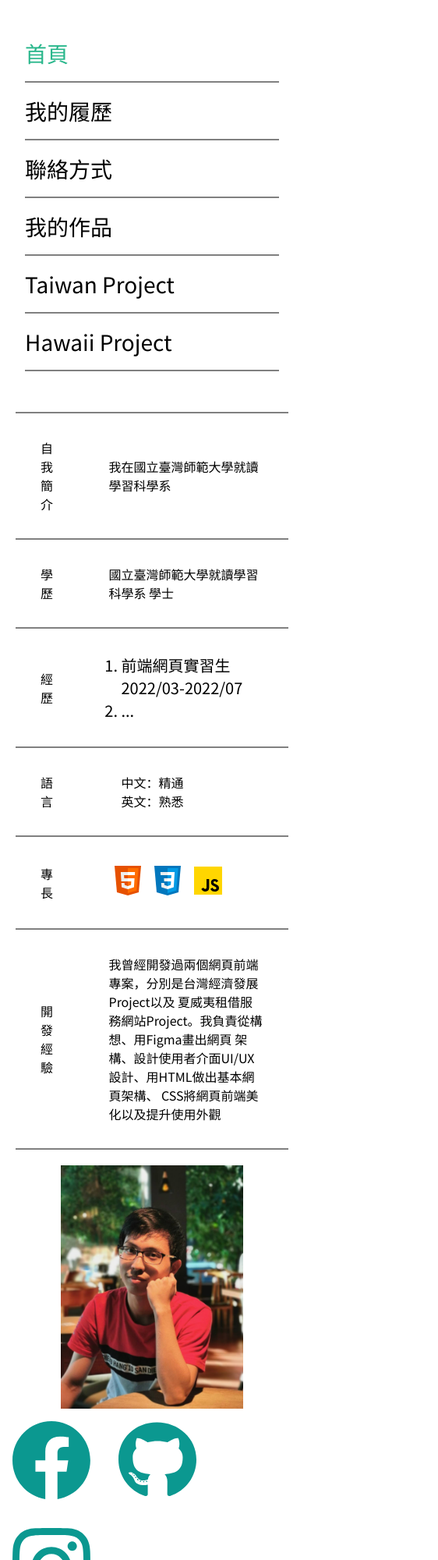
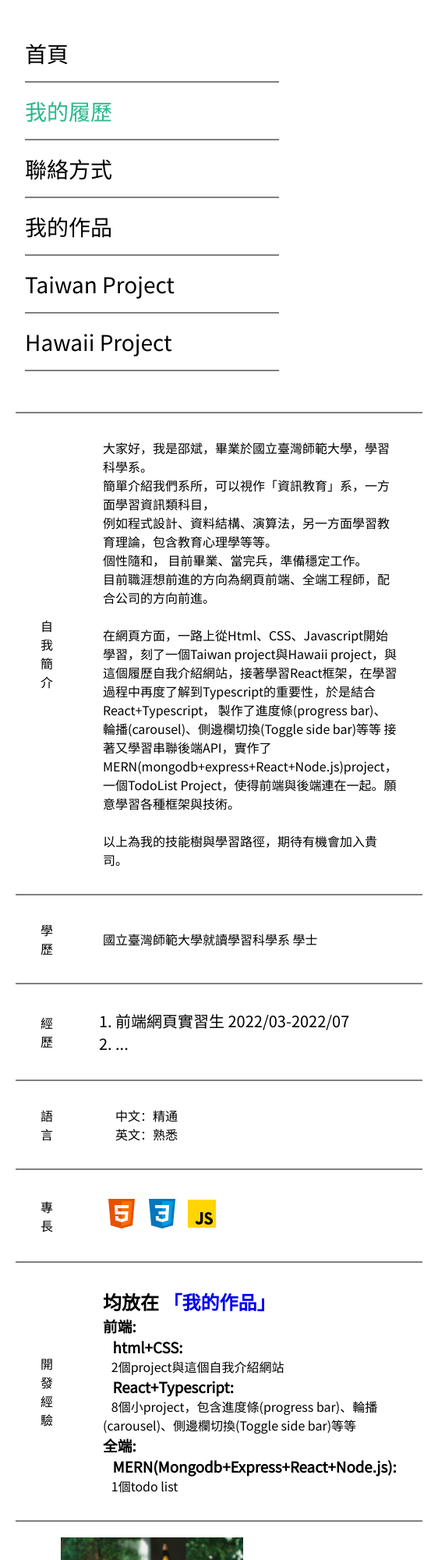
Before and after one commit to kuenpongfa221/project3_portfolioProject, a plain HTML site: page resume.html in a window 390 px wide. Shown: the top 2000 px of the page at 78% size, 562 px wide, since content can reach past the window. Drawn offline with Linux system fonts and the light colour scheme.

Commit message:
Fix change website bugs and update resume

```diff
--- a/resume.html
+++ b/resume.html
@@ -23,8 +23,8 @@
     <header>
       <nav>
         <ul>
-          <li><a class="active" href="#">首頁</a></li>
-          <li><a href="resume.html">我的履歷</a></li>
+          <li><a href="index.html">首頁</a></li>
+          <li><a class="active" href="#">我的履歷</a></li>
           <li><a href="contact.html">聯絡方式</a></li>
           <li><a href="projects.html">我的作品</a></li>
           <li><a href="./taiwanProject/index.html">Taiwan Project</a></li>
@@ -38,7 +38,24 @@
         <table>
           <tr style="border-top: 2px solid gray">
             <td style="width: 25%">自我簡介</td>
-            <td style="width: 75%">我在國立臺灣師範大學就讀學習科學系</td>
+            <td style="width: 75%">
+              大家好，我是邵斌，畢業於國立臺灣師範大學，學習科學系。<br />簡單介紹我們系所，可以視作「資訊教育」系，一方面學習資訊類科目，<br />例如程式設計、資料結構、演算法，另一方面學習教育理論，包含教育心理學等等。
+              <br />
+              個性隨和， 目前畢業、當完兵，準備穩定工作。<br />
+              目前職涯想前進的方向為網頁前端、全端工程師，配合公司的方向前進。
+              <br />
+              <br />
+              在網頁方面，一路上從Html、CSS、Javascript開始學習，刻了一個Taiwan
+              project與Hawaii
+              project，與這個履歷自我介紹網站，接著學習React框架，在學習過程中再度了解到Typescript的重要性，於是結合React+Typescript，
+              製作了進度條(progress bar)、輪播(carousel)、側邊欄切換(Toggle side
+              bar)等等
+              接著又學習串聯後端API，實作了MERN(mongodb+express+React+Node.js)project，一個TodoList
+              Project，使得前端與後端連在一起。願意學習各種框架與技術。
+              <br />
+              <br />
+              以上為我的技能樹與學習路徑，期待有機會加入貴司。
+            </td>
           </tr>
 
           <tr>
@@ -82,10 +99,16 @@
           <tr>
             <td>開發經驗</td>
             <td>
-              我曾經開發過兩個網頁前端專案，分別是台灣經濟發展Project以及
-              夏威夷租借服務網站Project。我負責從構想、用Figma畫出網頁
-              架構、設計使用者介面UI/UX設計、用HTML做出基本網頁架構、
-              CSS將網頁前端美化以及提升使用外觀
+              <h2>均放在 <a href="/projects.html">「我的作品」</a></h2>
+              <h3>前端:</h3>
+              <h3>&nbsp&nbsp html+CSS:</h3>
+              &nbsp&nbsp 2個project與這個自我介紹網站
+              <h3>&nbsp&nbsp React+Typescript:</h3>
+              &nbsp&nbsp 8個小project，包含進度條(progress
+              bar)、輪播(carousel)、側邊欄切換(Toggle side bar)等等
+              <h3>全端:</h3>
+              <h3>&nbsp&nbsp MERN(Mongodb+Express+React+Node.js):</h3>
+              &nbsp&nbsp 1個todo list
             </td>
           </tr>
         </table>
--- a/styles/style.scss
+++ b/styles/style.scss
@@ -3,6 +3,7 @@
   margin: 0;
   box-sizing: border-box;
   font-family: "Noto Sans TC", sans-serif;
+  text-decoration: none;
 }
 
 body {
```
Also changed, not shown: contact.html (+3 -3 lines), projects.html (+17 -2 lines), styles/style.css, 1 other file.
